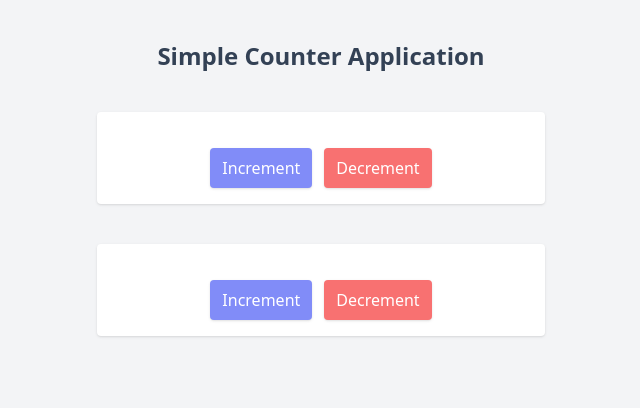
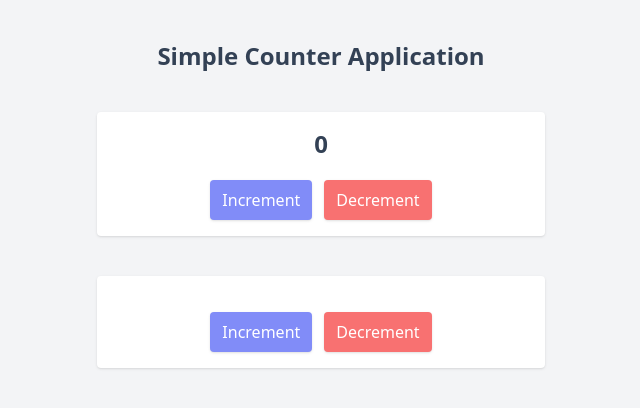
Before and after one commit to shariard58/redux-fundamentals-with-react, a React (Vite) app: page / in a window 1280 px wide. Shown: the top 408 px of the page, without its empty margins (319-959 px from the left). Built offline with nearby package versions, Linux system fonts and the light colour scheme.

Commit message:
state value is changed as it is  state.counter.value

```diff
--- a/src/components/HooksCounter.jsx
+++ b/src/components/HooksCounter.jsx
@@ -4,7 +4,7 @@ import { increment, decrement } from "../redux/counter/actions";
 
 export default function HooksCoutner() {
   // getting the state value ..
-  const count = useSelector((state) => state.value);
+  const count = useSelector((state) => state.counter.value);
   const dispatch = useDispatch();
 
   const incrementHandler = (value) => {
```
